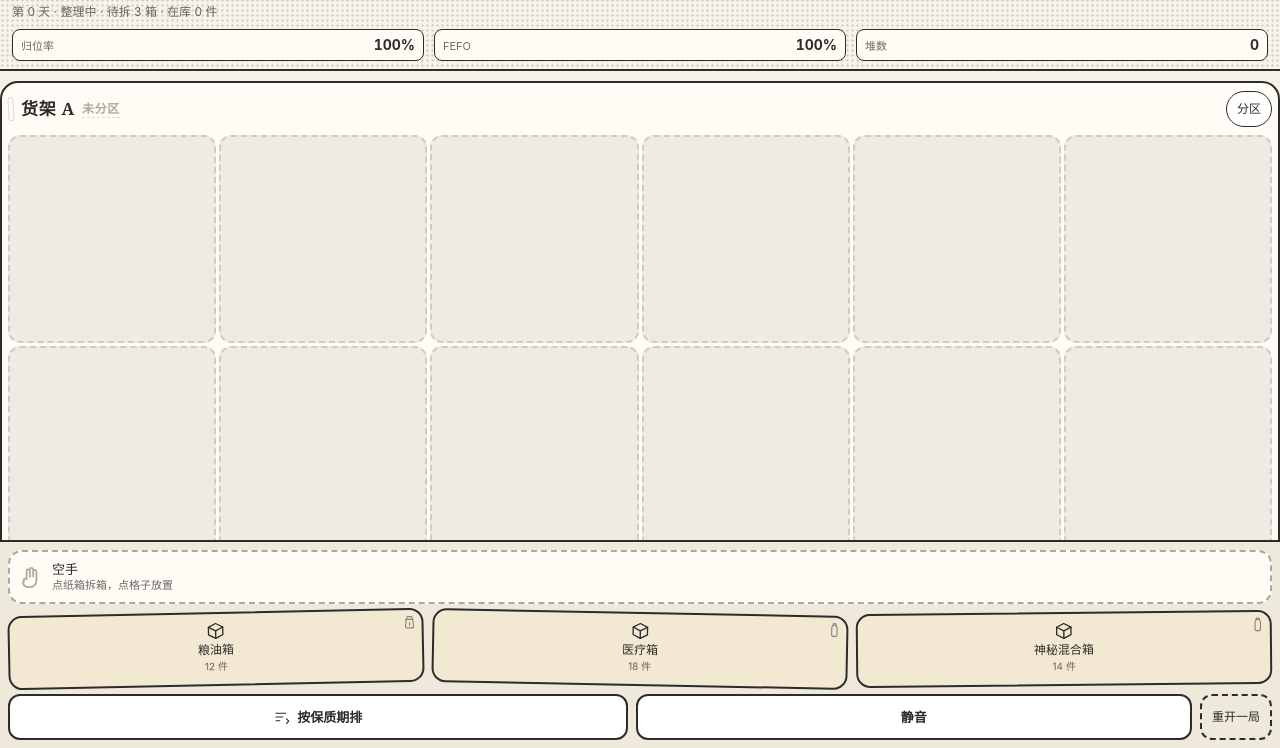
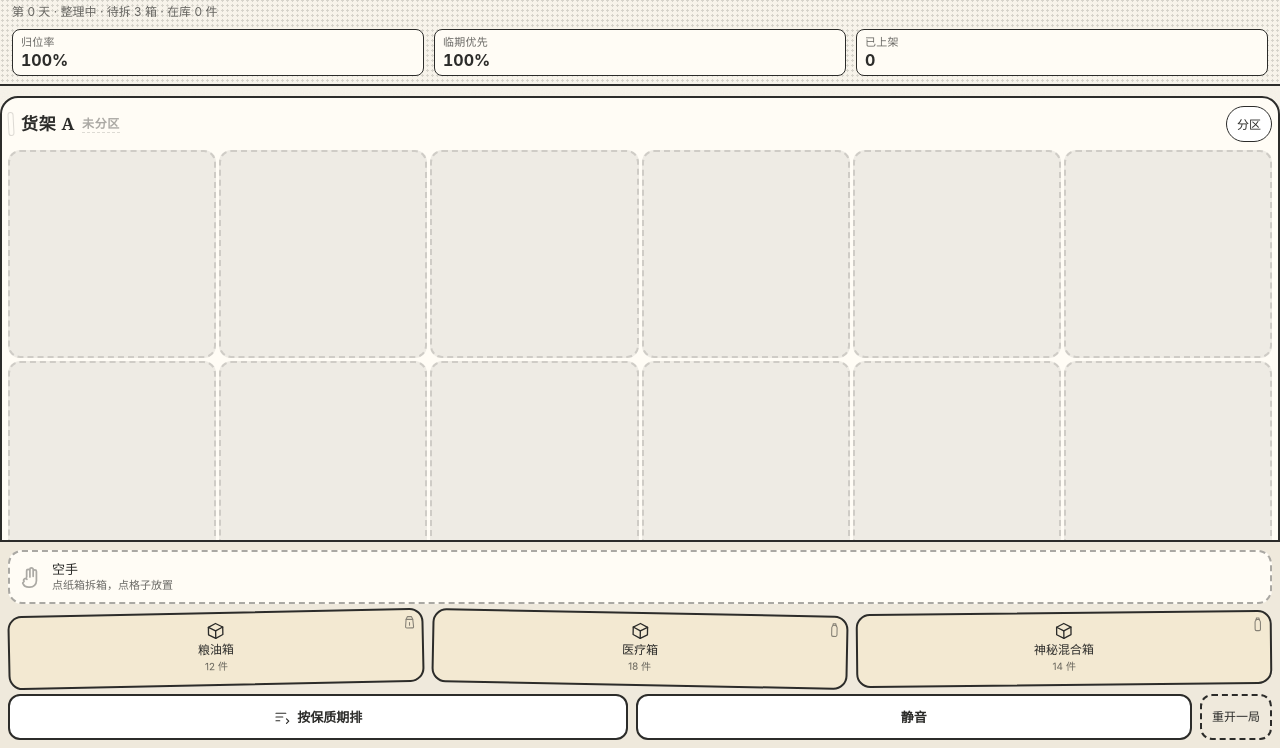
Before and after one commit to zhcnhan/gametoQQ, a website built with Vite: page index.html in a window 1280 px wide. Shown: the part 52-800 px from the top of the page. Built offline with nearby package versions, Linux system fonts and the light colour scheme.

Commit message:
M0 修正：指标术语全中文化 + 指标卡可点自解释
- 记分条：FEFO → 「临期优先」，堆数 → 「已上架」，版式改为小字标题在上、数字在下
  （中文标题比英文缩写宽，横排会被挤扁）
- 三个指标卡改为可点：点一下弹一句人话解释（手机没有 hover，title 看不到）；
  顶栏/货架/底部工具的点击委托合并到一个监听，少一层心智负担

验证：tsc 干净 / vitest 46 passed / 真实触点实测 —— 三档竖屏横向溢出 0、
指标卡解释正常、按保质期排 0%→100%、分区弹层开合正常、静音切换正常、
放回实测 粮油箱 13 件 → 拆 2 件变 11 件 → 放回恢复 13 件且货架一件没多

```diff
--- a/src/style.css
+++ b/src/style.css
@@ -123,22 +123,32 @@ body::before {
   margin-top: 8px;
 }
 
+/* 台账版式：小字标题在上、数字在下 —— 中文标题比英文术语宽，横排会被挤扁 */
 .score-item {
   flex: 1 1 0;
   min-width: 0;
   display: flex;
-  align-items: baseline;
-  gap: 4px;
-  padding: 5px 8px;
+  flex-direction: column;
+  gap: 1px;
+  padding: 5px 8px 6px;
   border: 1.5px solid var(--ink);
   border-radius: var(--radius-sm);
   background: var(--card);
   overflow: hidden;
+  font: inherit;
+  color: inherit;
+  text-align: left;
+  cursor: pointer;
+}
+
+.score-item:active {
+  background: var(--paper-2);
 }
 
 .score-item i {
   font-style: normal;
   font-size: 11px;
+  letter-spacing: 0.02em;
   color: var(--ink-70);
   white-space: nowrap;
   overflow: hidden;
@@ -146,8 +156,8 @@ body::before {
 }
 
 .score-item b {
-  margin-left: auto;
-  font-size: 14px;
+  font-size: 16px;
+  line-height: 1.1;
   font-variant-numeric: tabular-nums;
 }
 
--- a/src/ui/OrganizeScreen.ts
+++ b/src/ui/OrganizeScreen.ts
@@ -108,8 +108,8 @@ export class OrganizeScreen {
       removeZone: (zoneId: string) => this.consume(deleteZone(this.store, zoneId))
     });
 
-    this.roomEl.addEventListener('click', (e) => this.onDelegatedClick(e));
-    this.dockEl.addEventListener('click', (e) => this.onDelegatedClick(e));
+    // 只挂一个委托监听（顶栏指标卡 / 货架按钮 / 底部工具都从这里走），少一层心智负担
+    this.root.addEventListener('click', (e) => this.onDelegatedClick(e));
 
     this.render();
   }
@@ -135,10 +135,18 @@ export class OrganizeScreen {
   private renderScore(view: OrganizeView): void {
     const p = Math.round(view.score.placement * 100);
     const f = Math.round(view.score.fefo * 100);
+    const capacity = this.store.run.shelves.reduce((n, s) => n + s.w * s.h, 0);
+    // 全中文台账。术语解释放 title（鼠标）＋点一下弹提示（手机没 hover，只能点）
     this.scoreEl.innerHTML = `
-      <span class="score-item"><i>归位率</i><b>${p}%</b></span>
-      <span class="score-item"><i>FEFO</i><b>${f}%</b></span>
-      <span class="score-item"><i>堆数</i><b>${view.score.stacks}</b></span>
+      <button class="score-item" data-action="explain" data-explain="归位率：物资有没有放在它自己那块分区里" title="物资有没有放在它自己那块分区里">
+        <i>归位率</i><b>${p}%</b>
+      </button>
+      <button class="score-item" data-action="explain" data-explain="临期优先：同架按到期日排好没有 —— 越快到期的越靠前，也越先被用掉" title="同架按到期日排好没有：越快到期的越靠前，也越先被用掉">
+        <i>临期优先</i><b>${f}%</b>
+      </button>
+      <button class="score-item" data-action="explain" data-explain="已上架：占了 ${view.score.stacks} 个格子，全房间一共 ${capacity} 格" title="已占用 ${view.score.stacks} 个格子，全房间共 ${capacity} 格">
+        <i>已上架</i><b>${view.score.stacks}</b>
+      </button>
     `;
   }
 
@@ -277,6 +285,9 @@ export class OrganizeScreen {
     const action = hit.dataset['action'];
     const shelfId = hit.dataset['shelf'];
     switch (action) {
+      case 'explain':
+        showToast(this.fxLayer, hit.dataset['explain'] ?? '', 'ink');
+        return;
       case 'edit-zone':
         if (shelfId) this.sheet.open(shelfId);
         return;
```
